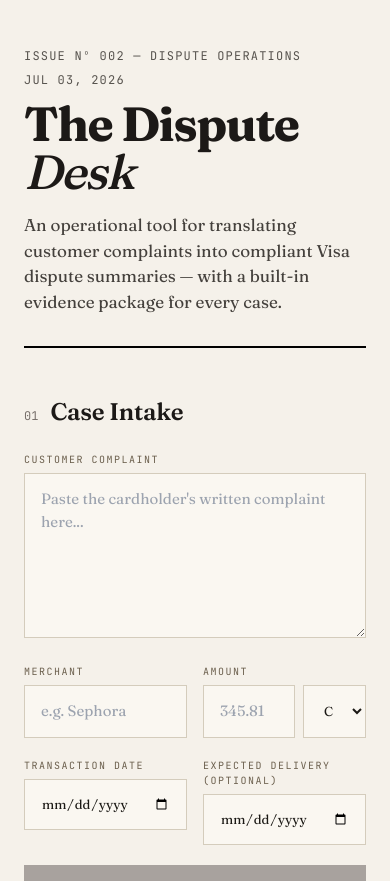
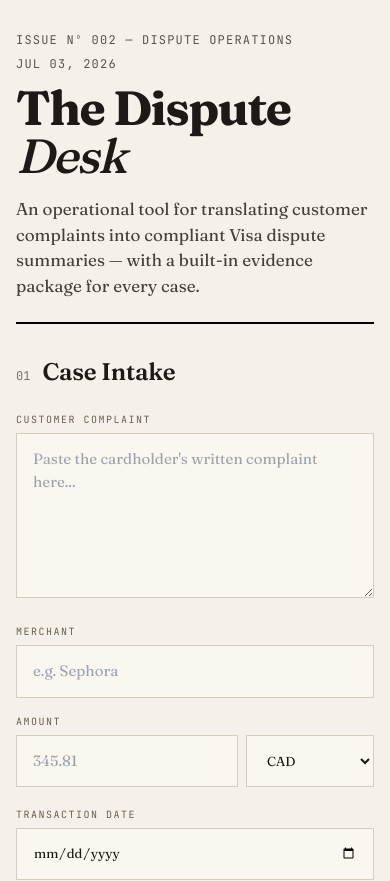
Before and after one commit to i0date/Dispute-Desk, a React (Vite) app: page / in a window 390 px wide. Shown: the top 881 px of the page. Built offline with nearby package versions, Linux system fonts and the light colour scheme.

Commit message:
Mobile responsive fixes for input fields

```diff
--- a/src/DisputeDesk.jsx
+++ b/src/DisputeDesk.jsx
@@ -315,10 +315,10 @@ Return ONLY a valid JSON object:
         .section-divider { border-top: 1px solid #1A1814; margin: 32px 0 24px 0; }
       `}</style>
 
-      <div className="max-w-6xl mx-auto px-6 py-12">
+      <div className="max-w-6xl mx-auto px-4 py-8 sm:px-6 sm:py-12">
 
         {/* ── Masthead ── */}
-        <div className="border-b-2 border-black pb-8 mb-12">
+        <div className="border-b-2 border-black pb-6 mb-8 sm:pb-8 sm:mb-12">
           <div className="flex items-baseline justify-between mb-3 flex-wrap gap-2">
             <div className="mono-font text-xs tracking-widest text-stone-600">ISSUE Nº 002 — DISPUTE OPERATIONS</div>
             <div className="mono-font text-xs tracking-widest text-stone-600">
@@ -357,7 +357,7 @@ Return ONLY a valid JSON object:
                 />
               </div>
 
-              <div className="grid grid-cols-2 gap-4">
+              <div className="grid grid-cols-1 sm:grid-cols-2 gap-4">
                 <div>
                   <label className="input-label">Merchant</label>
                   <input type="text" value={merchant} onChange={e => setMerchant(e.target.value)} placeholder="e.g. Sephora" className="input-field" />
@@ -373,7 +373,7 @@ Return ONLY a valid JSON object:
                 </div>
               </div>
 
-              <div className="grid grid-cols-2 gap-4">
+              <div className="grid grid-cols-1 sm:grid-cols-2 gap-4">
                 <div>
                   <label className="input-label">Transaction Date</label>
                   <input type="date" value={transactionDate} onChange={e => setTransactionDate(e.target.value)} className="input-field mono-font" style={{ fontSize: '13px' }} />
```
